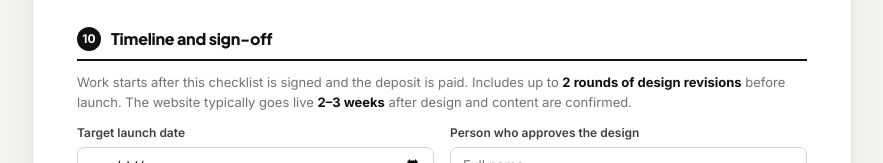
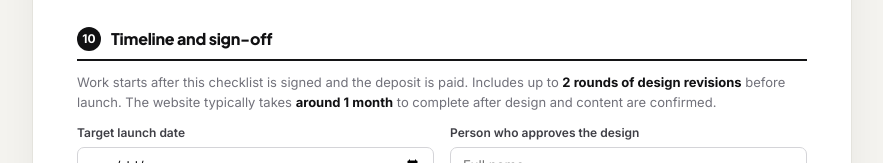
Before and after one commit to ongzixuan456/digitagen-checklist, a website: page public/index.html in a window 1280 px wide. Shown: the part 5187-5350 px from the top of the page, without its empty margins (198-1081 px from the left). Drawn offline with Linux system fonts and the light colour scheme.

Commit message:
Update estimated timeline to around 1 month

```diff
--- a/public/index.html
+++ b/public/index.html
@@ -1125,7 +1125,7 @@
       <span class="sec-num">10</span>
       <span class="sec-title">Timeline and sign-off</span>
     </div>
-    <p class="sec-note">Work starts after this checklist is signed and the deposit is paid. Includes up to <b>2 rounds of design revisions</b> before launch. The website typically goes live <b>2–3 weeks</b> after design and content are confirmed.</p>
+    <p class="sec-note">Work starts after this checklist is signed and the deposit is paid. Includes up to <b>2 rounds of design revisions</b> before launch. The website typically takes <b>around 1 month</b> to complete after design and content are confirmed.</p>
     <div class="field-grid">
       <div class="field">
         <label for="f_target_date">Target launch date</label>
```
